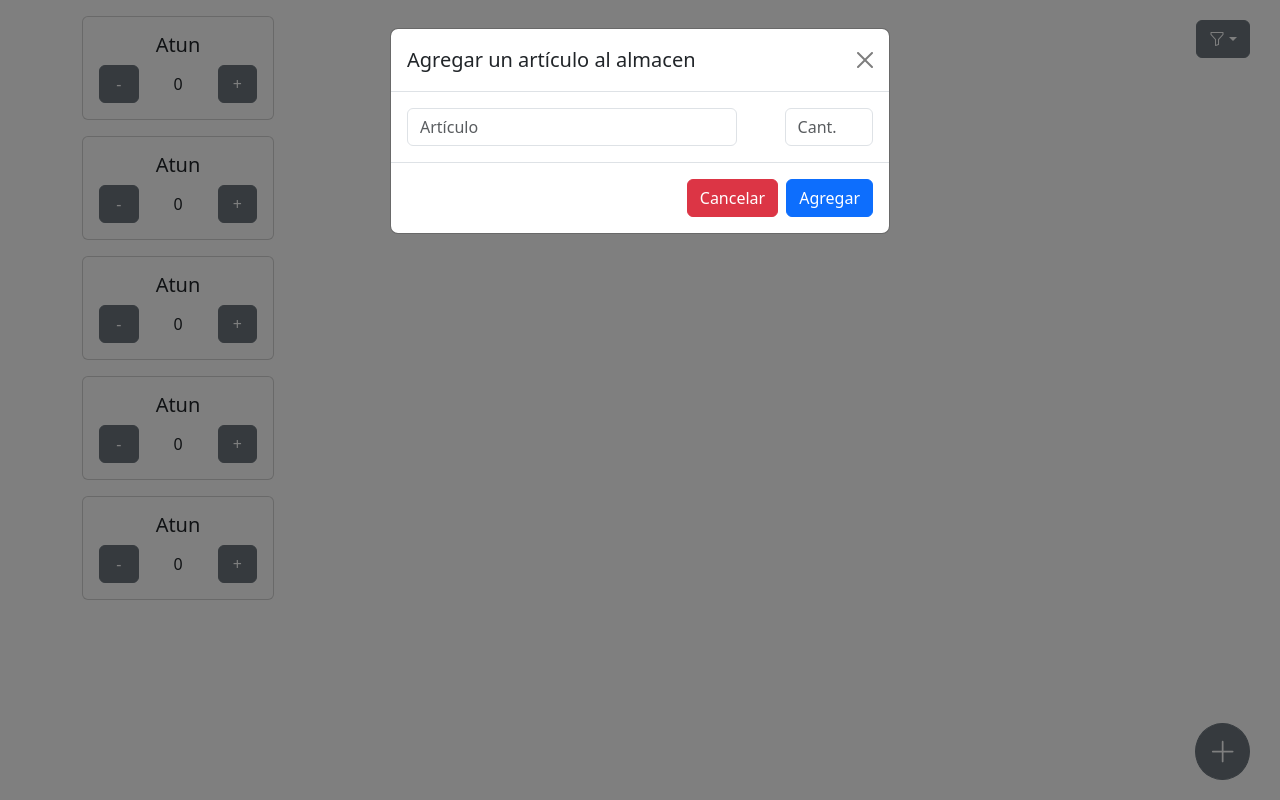
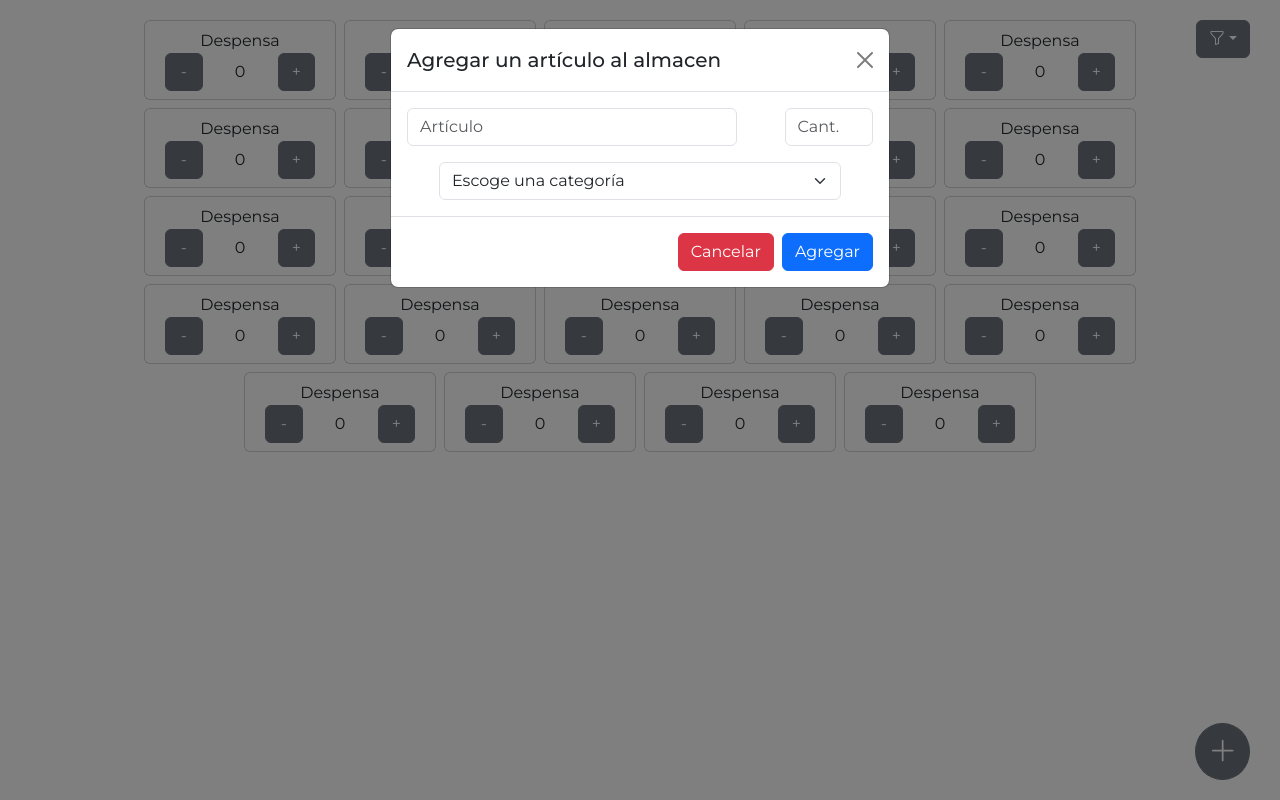
Before and after one commit to PabloQuerales/inventario-despensa, a React (Vite) app: page / in a window 1280 px wide. Both pictures are taken after a click on the button 1222 px from the left and 751 px from the top of the page. Built offline with nearby package versions, Linux system fonts and the light colour scheme.

Commit message:
se corrigió el mapeo y el consumo de props, tambien se agregó la opcion desplegable para las categorías de los items y se agregó un font family diferente

```diff
--- a/index.html
+++ b/index.html
@@ -10,6 +10,9 @@
 			integrity="sha384-QWTKZyjpPEjISv5WaRU9OFeRpok6YctnYmDr5pNlyT2bRjXh0JMhjY6hW+ALEwIH"
 			crossorigin="anonymous" />
 		<link rel="stylesheet" href="https://cdn.jsdelivr.net/npm/bootstrap-icons@1.11.3/font/bootstrap-icons.min.css" />
+		<link rel="preconnect" href="https://fonts.googleapis.com" />
+		<link rel="preconnect" href="https://fonts.gstatic.com" crossorigin />
+		<link href="https://fonts.googleapis.com/css2?family=Montserrat:ital,wght@0,100..900;1,100..900&display=swap" rel="stylesheet" />
 		<title>Inventario Despensa</title>
 	</head>
 	<body>
--- a/src/components/Cards.jsx
+++ b/src/components/Cards.jsx
@@ -1,6 +1,6 @@
 import { useState } from "react";
 
-export default function Card() {
+export default function Card(props) {
 	const [count, setCount] = useState(0);
 	const sum = () => {
 		setCount(count + 1);
@@ -9,9 +9,10 @@ export default function Card() {
 		setCount(count - 1);
 	};
 	return (
-		<div className="card text-center mb-3" style={{ width: "12rem" }}>
-			<div className="card-body">
-				<h5 className="card-title">Atun</h5>
+		<div className="card text-center m-1" style={{ width: "12rem" }}>
+			<div className="card-body p-2">
+				<h5 className="card-title m-0">{props.art}</h5>
+				<p className="m-0">Despensa</p>
 				<div className="d-flex justify-content-between align-items-center text-center">
 					<button className="btn btn-secondary w-25" onClick={rest}>
 						-
--- a/src/components/Modal.jsx
+++ b/src/components/Modal.jsx
@@ -3,7 +3,10 @@ export default function Modal(props) {
 		props.setListOfItem([...props.listOfItem, "hola"]);
 		console.log(props.listOfItem.length);
 	};
-
+	const handleChange = (e) => {
+		props.setArt(e.target.value);
+		console.log(e.target);
+	};
 	return (
 		<>
 			<button type="button" className="add-item btn btn-secondary" data-bs-toggle="modal" data-bs-target="#exampleModal">
@@ -20,8 +23,17 @@ export default function Modal(props) {
 							<button type="button" className="btn-close" data-bs-dismiss="modal" aria-label="Close"></button>
 						</div>
 						<div className="modal-body d-flex gap-5">
-							<input type="text" className="form-control" placeholder="Artículo" aria-label="Artículo" />
-							<input type="text" className="form-control w-25" placeholder="Cant." aria-label="Cant." />
+							<input type="text" className="form-control" placeholder="Artículo" aria-label="Artículo" onChange={handleChange} />
+							<input type="text" className="form-control w-25" placeholder="Cant." aria-label="Cant." onChange={handleChange} />
+						</div>
+						<div className="px-5 pb-3">
+							<select className="form-select mr-5 " aria-label="Default select example" onChange={handleChange}>
+								<option selected>Escoge una categoría</option>
+								<option value="1">Despensa</option>
+								<option value="2">Aseo</option>
+								<option value="3">Higiene</option>
+								<option value="4">Ocio</option>
+							</select>
 						</div>
 						<div className="modal-footer">
 							<button type="button" className="btn btn-danger" data-bs-dismiss="modal">
--- a/src/index.css
+++ b/src/index.css
@@ -0,0 +1,3 @@
+* {
+	font-family: "Montserrat", serif;
+}
--- a/src/view/Container.jsx
+++ b/src/view/Container.jsx
@@ -5,18 +5,20 @@ import Dropdown from "../components/Dropdown";
 import Modal from "../components/Modal";
 
 export default function Container() {
-	const [listOfItem, setListOfItem] = useState([1, 2, 3, 4, 5]);
-	const [showModal, setShowModal] = useState(false);
+	const [listOfItem, setListOfItem] = useState([1, 2, 3, 1, 2, 3, 1, 2, 3, 1, 2, 3, 1, 2, 3, 1, 2, 3, 1, 2, 3, 1, 2, 3]);
+	const [art, setArt] = useState("");
 
 	return (
 		<div className="container mt-3">
 			<Dropdown />
-			{listOfItem.length > 0
-				? listOfItem.map(() => {
-						return <Card key={listOfItem.length} />;
-				  })
-				: "Hola Mundo"}
-			<Modal setListOfItem={setListOfItem} listOfItem={listOfItem} />
+			<div className="row justify-content-center">
+				{listOfItem.length > 0
+					? listOfItem.map(() => {
+							return <Card art={art} />;
+					  })
+					: "Hola Mundo"}
+			</div>
+			<Modal setListOfItem={setListOfItem} listOfItem={listOfItem} setArt={setArt} />
 		</div>
 	);
 }
```
